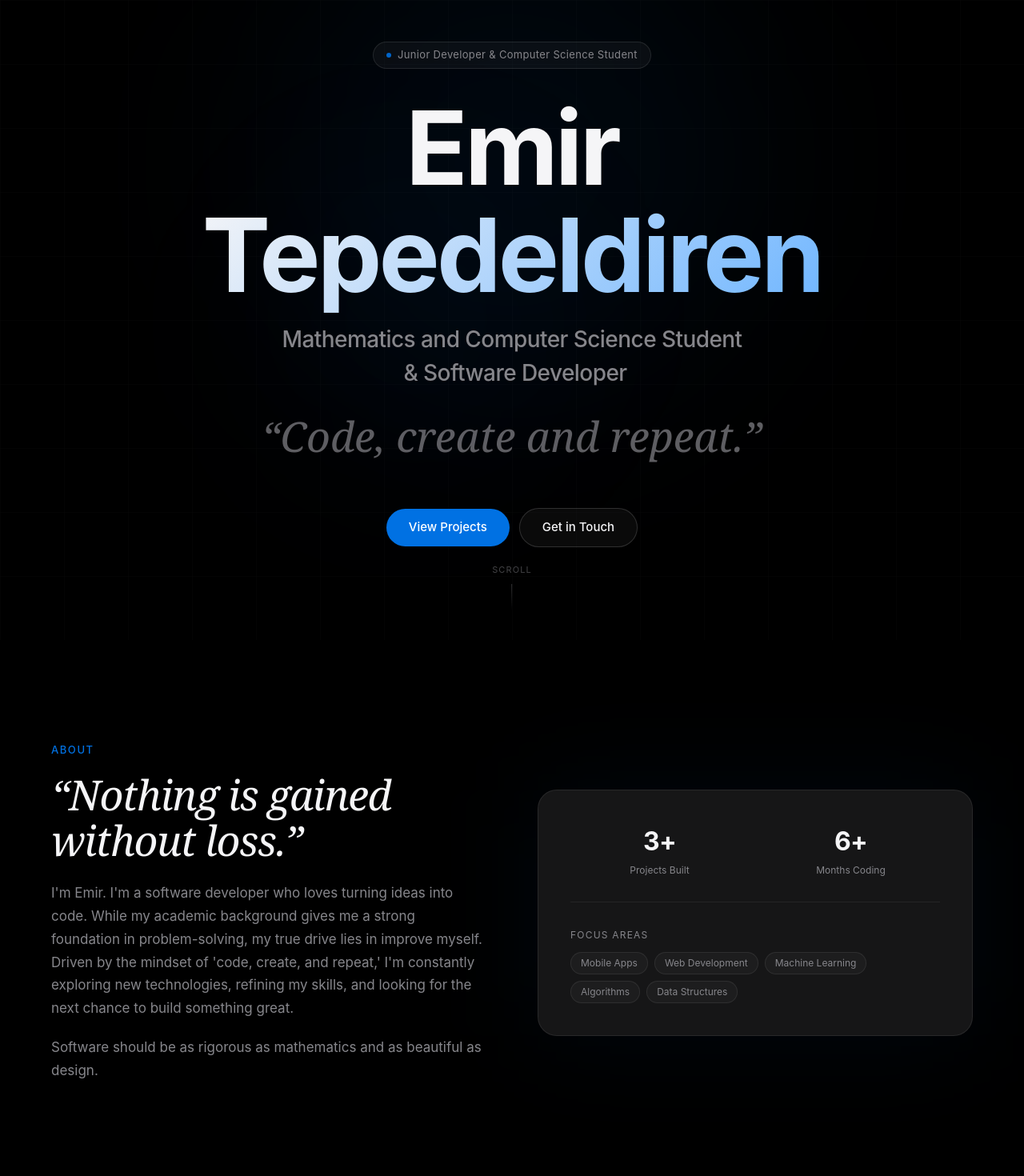
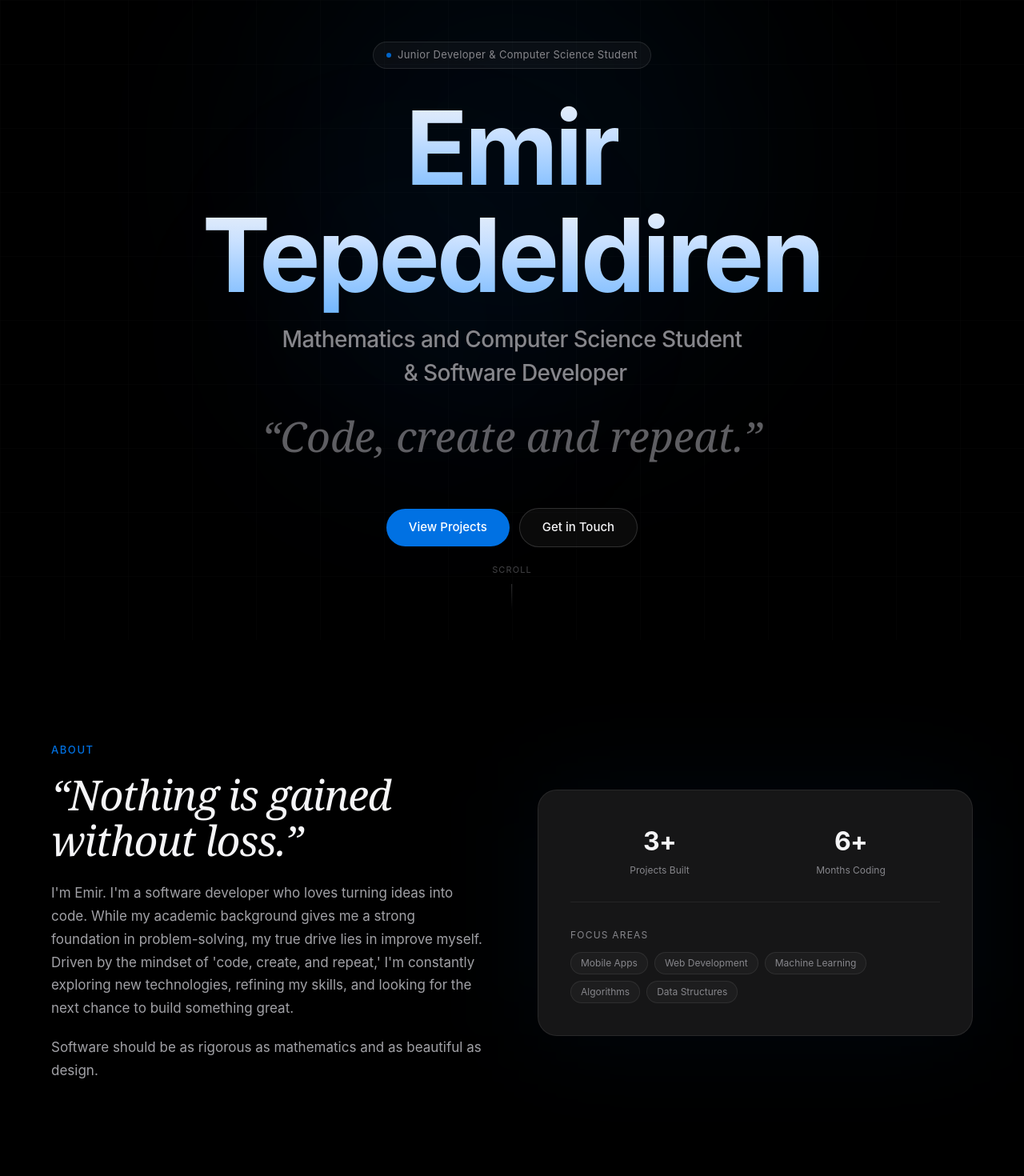
Before and after one commit to emirtepedeldiren/personal-website, a Next.js app: page / in a window 1280 px wide. Shown: the top 1470 px of the page at 80% size. Built offline with nearby package versions, Linux system fonts and the light colour scheme.

Commit message:
smooth hero name gradient and improve about text readability

```diff
--- a/app/globals.css
+++ b/app/globals.css
@@ -65,7 +65,7 @@ body {
   }
 
   .text-gradient-blue {
-    background: linear-gradient(135deg, #f5f5f7 0%, #6eb5ff 100%);
+    background: linear-gradient(180deg, #f5f5f7 0%, #c8e0ff 40%, #6eb5ff 100%);
     -webkit-background-clip: text;
     -webkit-text-fill-color: transparent;
     background-clip: text;
--- a/components/About.tsx
+++ b/components/About.tsx
@@ -56,7 +56,7 @@ export default function About() {
               whileInView="visible"
               viewport={{ once: true, margin: "-80px" }}
               variants={fadeUp}
-              className="text-[17px] text-[#86868b] leading-[1.7] mb-5"
+              className="text-[17px] text-[#a1a1a6] leading-[1.7] mb-5"
             >
               I'm Emir. I'm a software developer who loves turning ideas into code.
               While my academic background gives me a strong foundation in problem-solving, my true drive lies in improve myself.
@@ -70,7 +70,7 @@ export default function About() {
               whileInView="visible"
               viewport={{ once: true, margin: "-80px" }}
               variants={fadeUp}
-              className="text-[17px] text-[#86868b] leading-[1.7]"
+              className="text-[17px] text-[#a1a1a6] leading-[1.7]"
             >
               Software should be as rigorous
               as mathematics and as beautiful as design.
--- a/components/Hero.tsx
+++ b/components/Hero.tsx
@@ -50,7 +50,7 @@ export default function Hero() {
           transition={{ duration: 0.7, delay: 0.1, ease: [0.25, 1, 0.5, 1] }}
           className="text-[clamp(64px,13vw,128px)] font-bold text-[#f5f5f7] tracking-[-0.03em] leading-[1.05] mb-4"
         >
-          Emir
+          <span className="text-gradient-blue">Emir</span>
           <br />
           <span className="text-gradient-blue">Tepedeldiren</span>
         </motion.h1>
```
